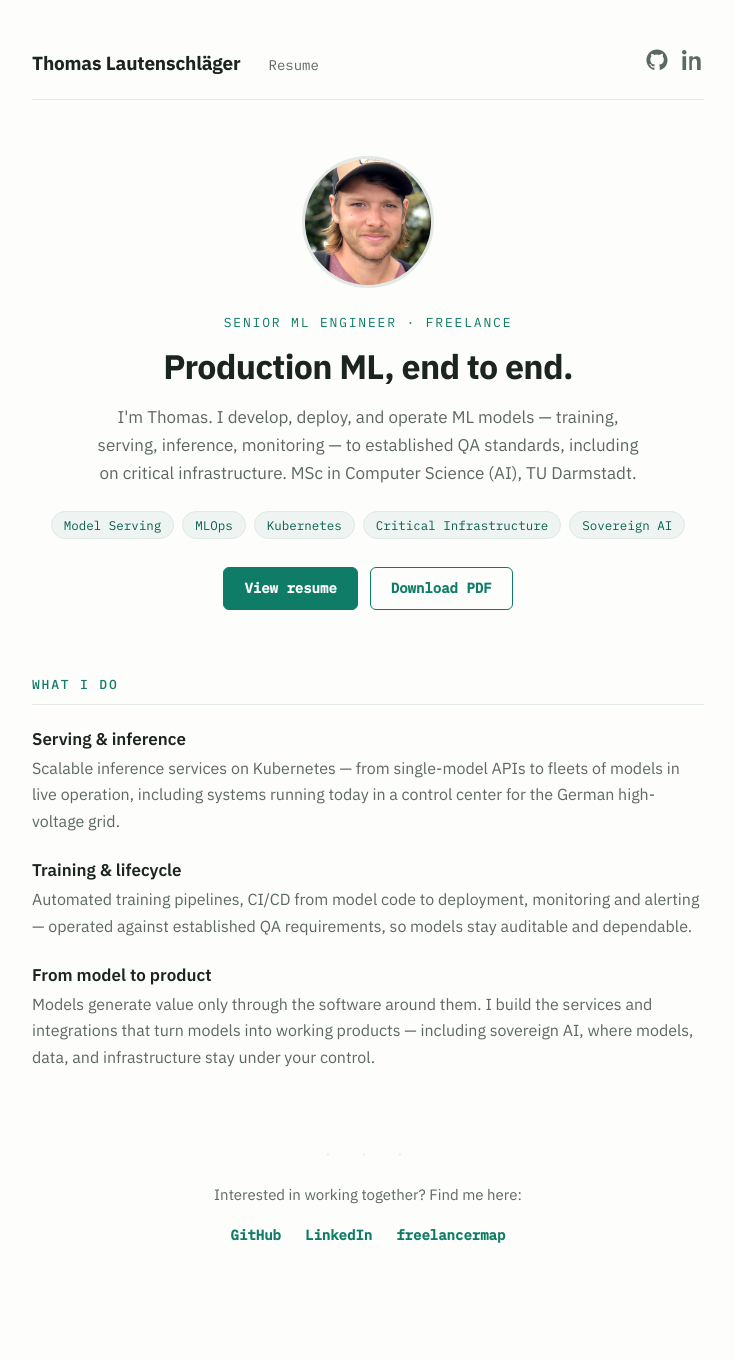
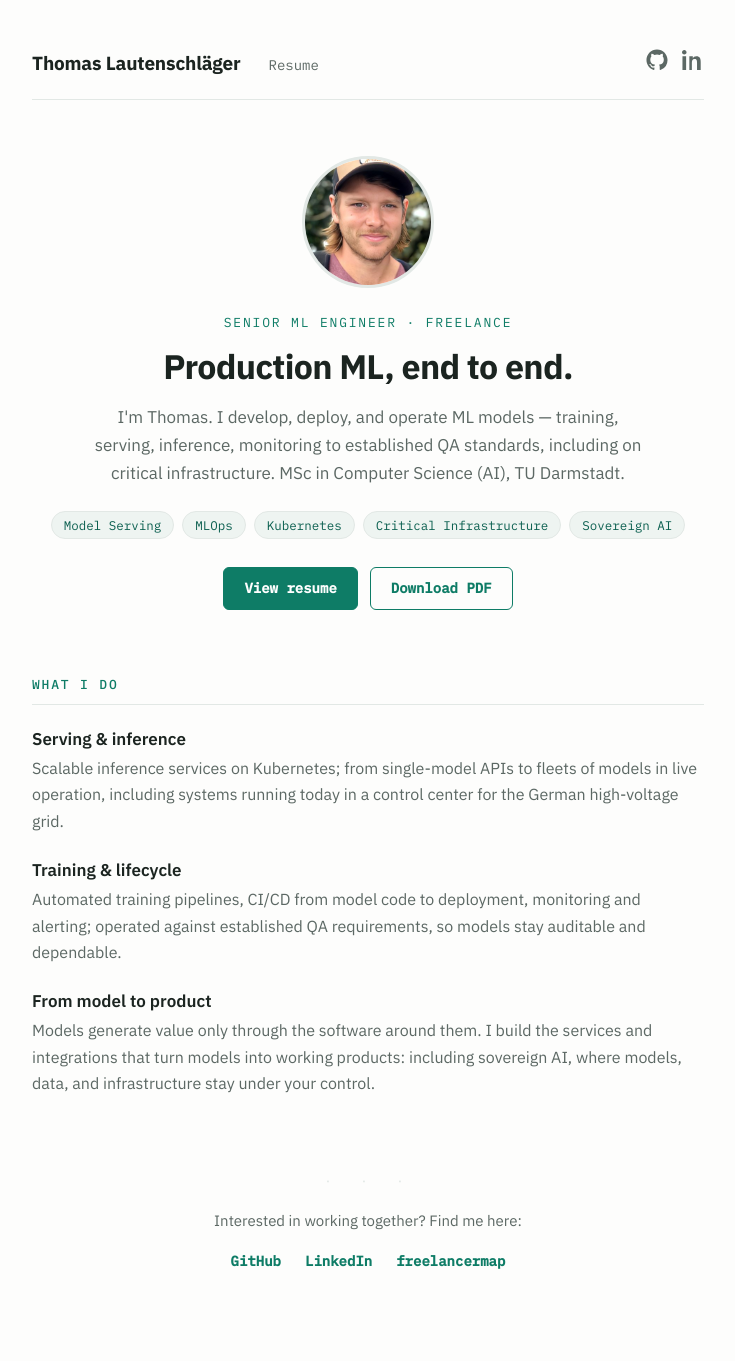
Before and after one commit to thlautenschlaeger/thlautenschlaeger.github.io, a Jekyll site: the page built from index.md, in a window 1280 px wide. Shown: the whole page, without its empty margins (272-1007 px from the left). Built offline with Jekyll 4.4.1, drawn with Linux system fonts in a browser that asks for light colours; before the commit the page ends 1334 px from its top, so only the background shows below that.

Commit message:
rework page

```diff
--- a/index.md
+++ b/index.md
@@ -11,7 +11,7 @@ sitemap:
   <h1 class="hero__title">Production ML, end to end.</h1>
   <p class="hero__lead">
     I'm Thomas. I develop, deploy, and operate ML models — training, serving,
-    inference, monitoring — to established QA standards, including on critical
+    inference, monitoring to established QA standards, including on critical
     infrastructure. MSc in Computer Science (AI), TU Darmstadt.
   </p>
   <ul class="tags">
@@ -31,20 +31,20 @@ sitemap:
   <h3>What I do</h3>
   <div class="work-item">
     <strong>Serving &amp; inference</strong>
-    <p>Scalable inference services on Kubernetes — from single-model APIs to
+    <p>Scalable inference services on Kubernetes; from single-model APIs to
     fleets of models in live operation, including systems running today in a
     control center for the German high-voltage grid.</p>
   </div>
   <div class="work-item">
     <strong>Training &amp; lifecycle</strong>
     <p>Automated training pipelines, CI/CD from model code to deployment,
-    monitoring and alerting — operated against established QA requirements,
+    monitoring and alerting; operated against established QA requirements,
     so models stay auditable and dependable.</p>
   </div>
   <div class="work-item">
     <strong>From model to product</strong>
     <p>Models generate value only through the software around them. I build the
-    services and integrations that turn models into working products — including
+    services and integrations that turn models into working products: including
     sovereign AI, where models, data, and infrastructure stay under your
     control.</p>
   </div>
```
Also changed, not shown: 1 other file.
